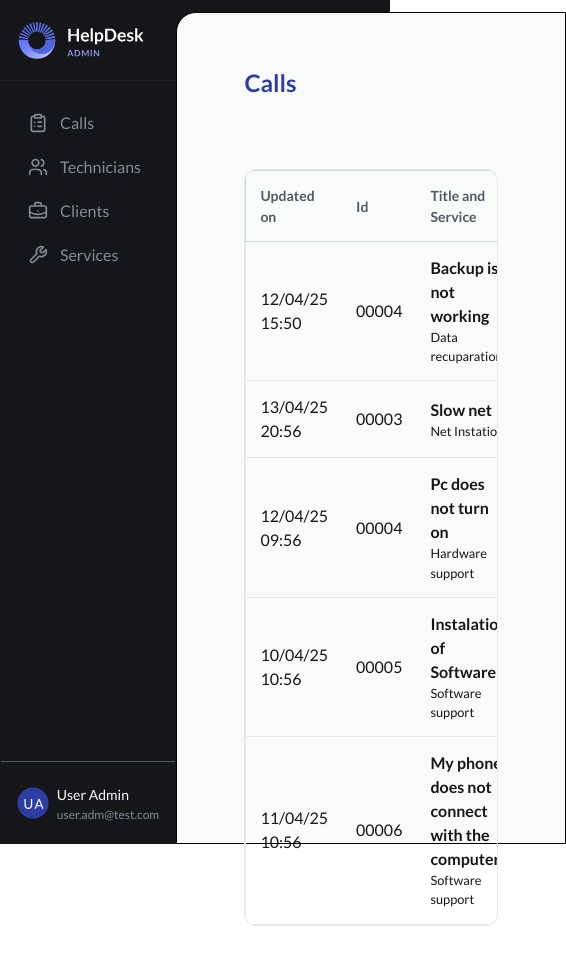
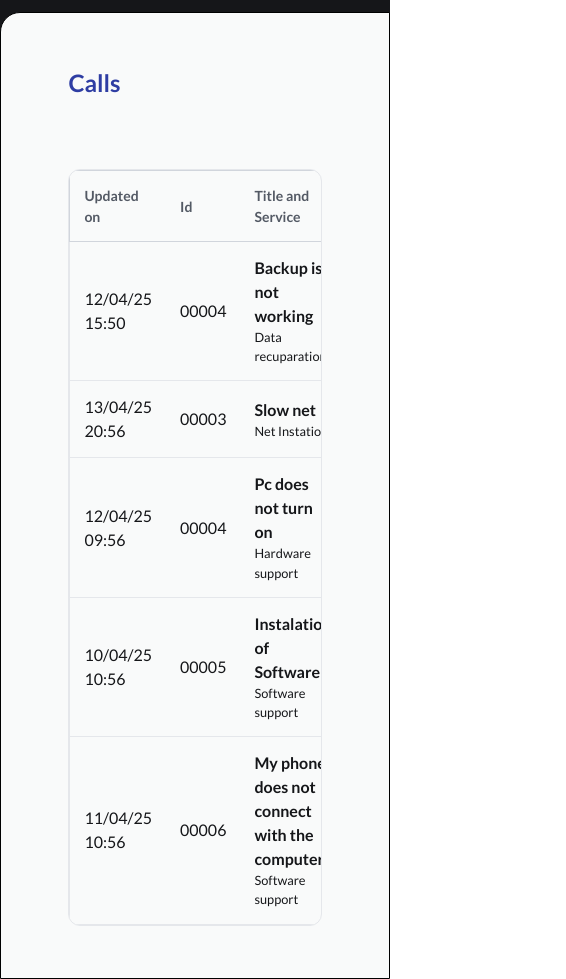
Before and after one commit to jotadagostin/HelpDesk, a React (Vite) app in the folder helpdesk/: page /admin in a window 390 px wide. Shown: the whole page, 566 px wide, since content can reach past the window. Built offline with nearby package versions, Linux system fonts and the light colour scheme.

Commit message:
Update Admin.tsx

```diff
--- a/helpdesk/src/pages/Admin/Admin.tsx
+++ b/helpdesk/src/pages/Admin/Admin.tsx
@@ -17,11 +17,13 @@
 
 export function Admin() {
   const [isHovered, setIsHovered] = useState(false);
+  const [isMobileMenuOpen, setIsMobileMenuOpen] = useState(false);
   const navigate = useNavigate();
 
   return (
-    <div className="w-full h-screen bg-[var(--gray-100)] flex ">
-      <div className="w-[200px] h-screen bg-[var(--gray-100)]   flex flex-col">
+    // sidebar desktop:
+    <div className="w-full h-screen bg-[var(--gray-100)] flex flex-col md:flex-row ">
+      <div className="hidden md:flex w-[200px] h-screen bg-[var(--gray-100)]    flex-col">
         <img src={adminMenuSvg} alt="HelpDesk logo" />
         <nav className="w-full  justify-center items-center pt-5">
           <ul className="">
```
